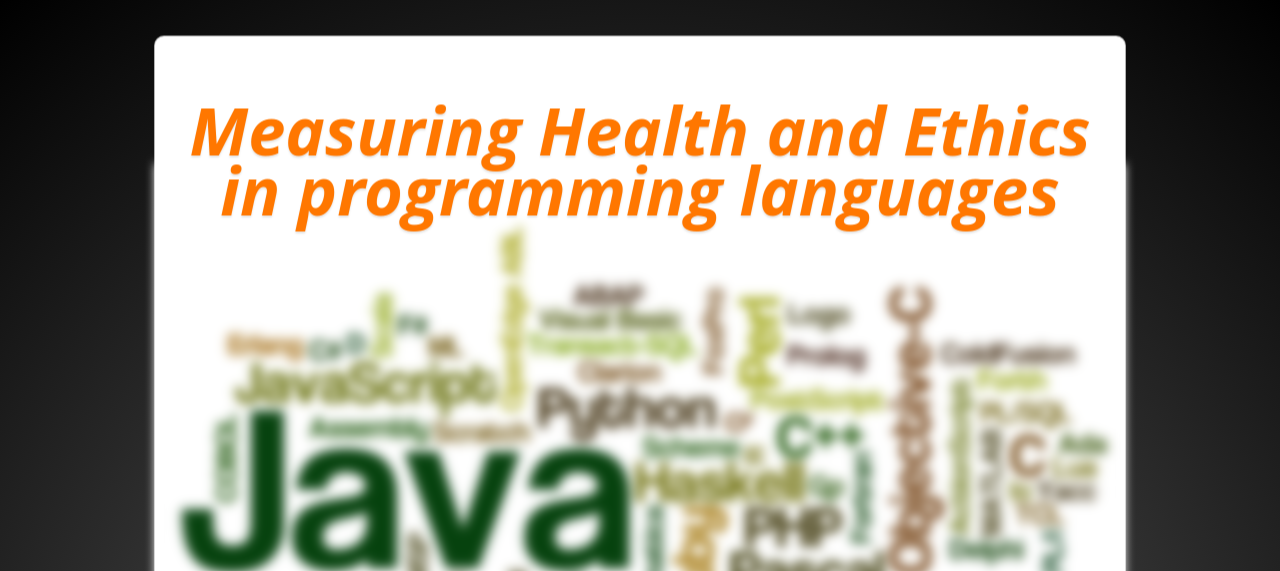
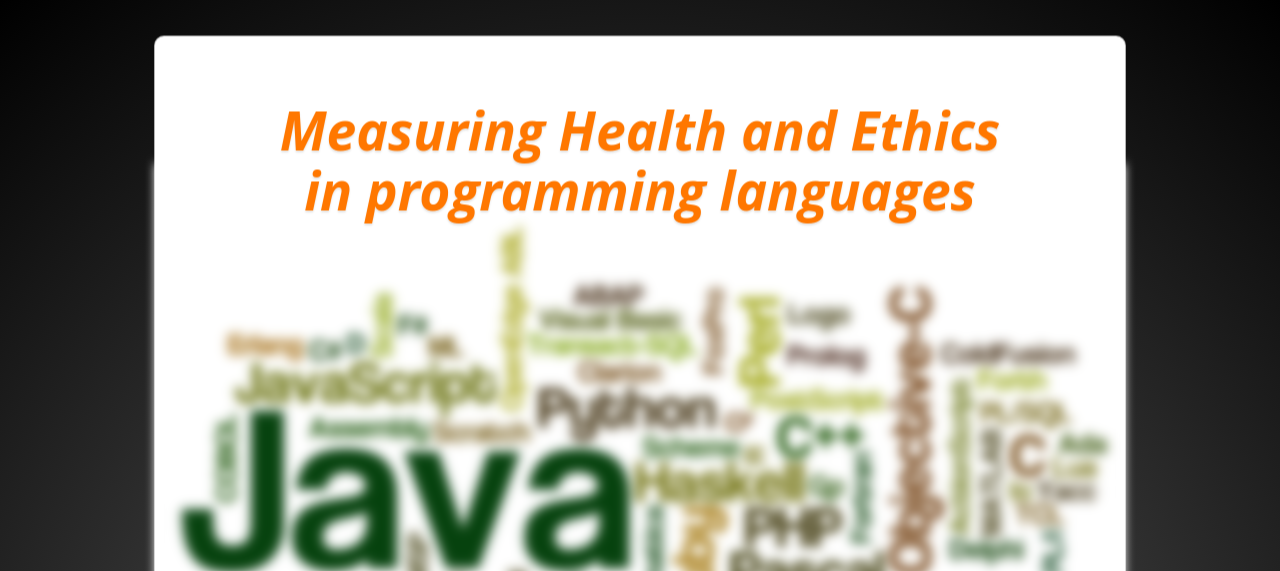
Before and after one commit to LuisGC/measuring_programming_languages, a website: page index.html in a window 1280 px wide. Shown: the top 571 px of the page. Drawn offline with Linux system fonts and the light colour scheme.

Commit message:
title size fixed

```diff
--- a/css/style.css
+++ b/css/style.css
@@ -73,7 +73,7 @@ body{
 .title{
 	color: #ff7700;
 	font-family: "Open Sans";
-	font-size: 50pt;
+	font-size: 40pt;
 	padding: 10px;
 	line-height: 45pt;
 	text-align: center;
```
